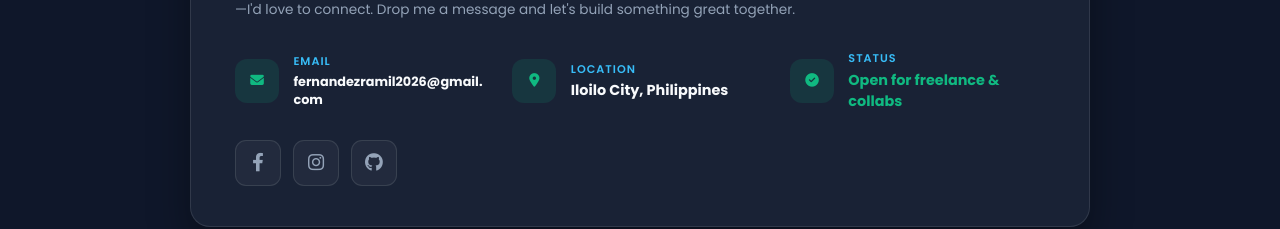
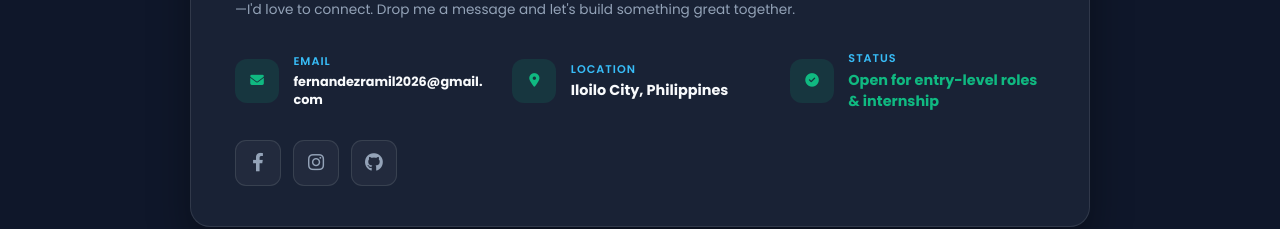
Before and after one commit to fernandezramil2026/fernandez.github.io, a plain HTML site: page index.html in a window 1280 px wide. Shown: the part 1812-2041 px from the top of the page. Drawn offline with Linux system fonts and the light colour scheme.

Commit message:
update contact status info

```diff
--- a/index.html
+++ b/index.html
@@ -208,7 +208,7 @@ Passionate senior IT student designing and building modern web applications alon
             <span class="contact-detail-icon"><i class="fas fa-check-circle"></i></span>
             <span>
               <span class="contact-label">Status</span>
-              <strong class="status-text">Open for freelance &amp; collabs</strong>
+              <strong class="status-text">Open for entry-level roles & internship</strong>
             </span>
           </div>
         </div>
```
